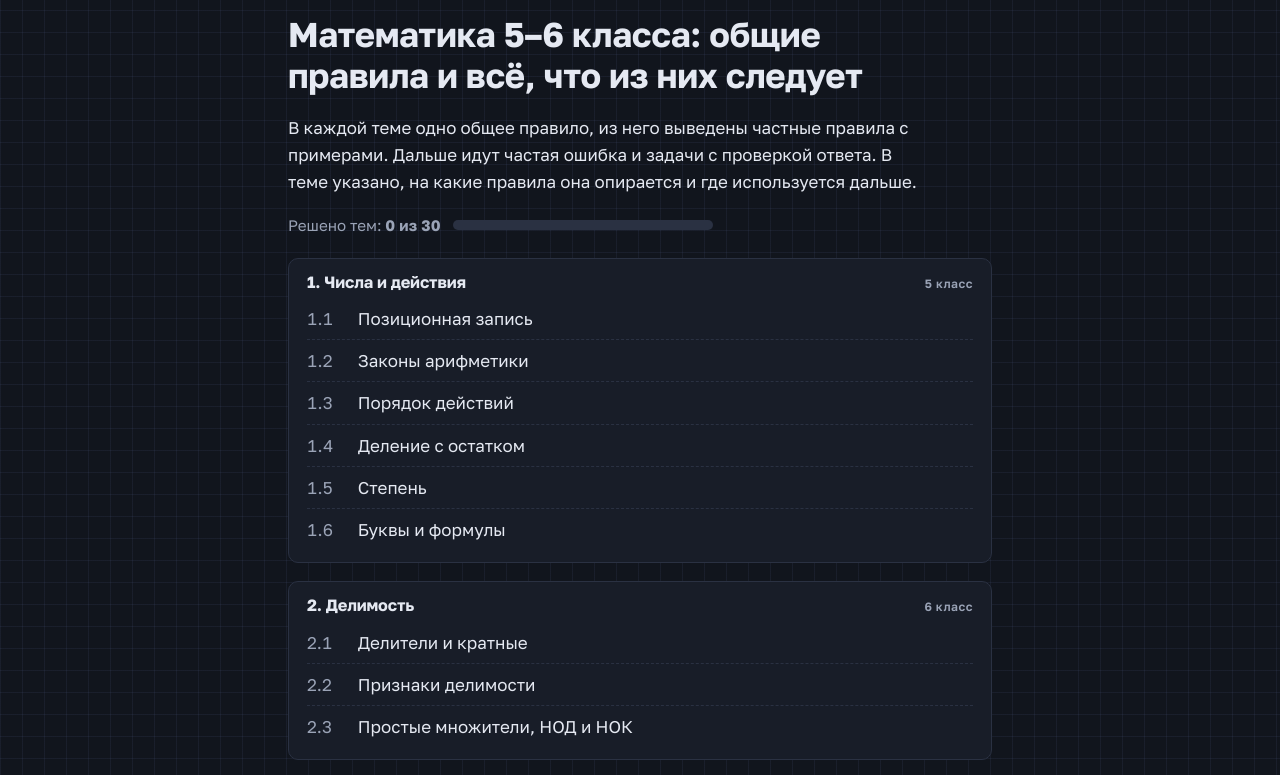
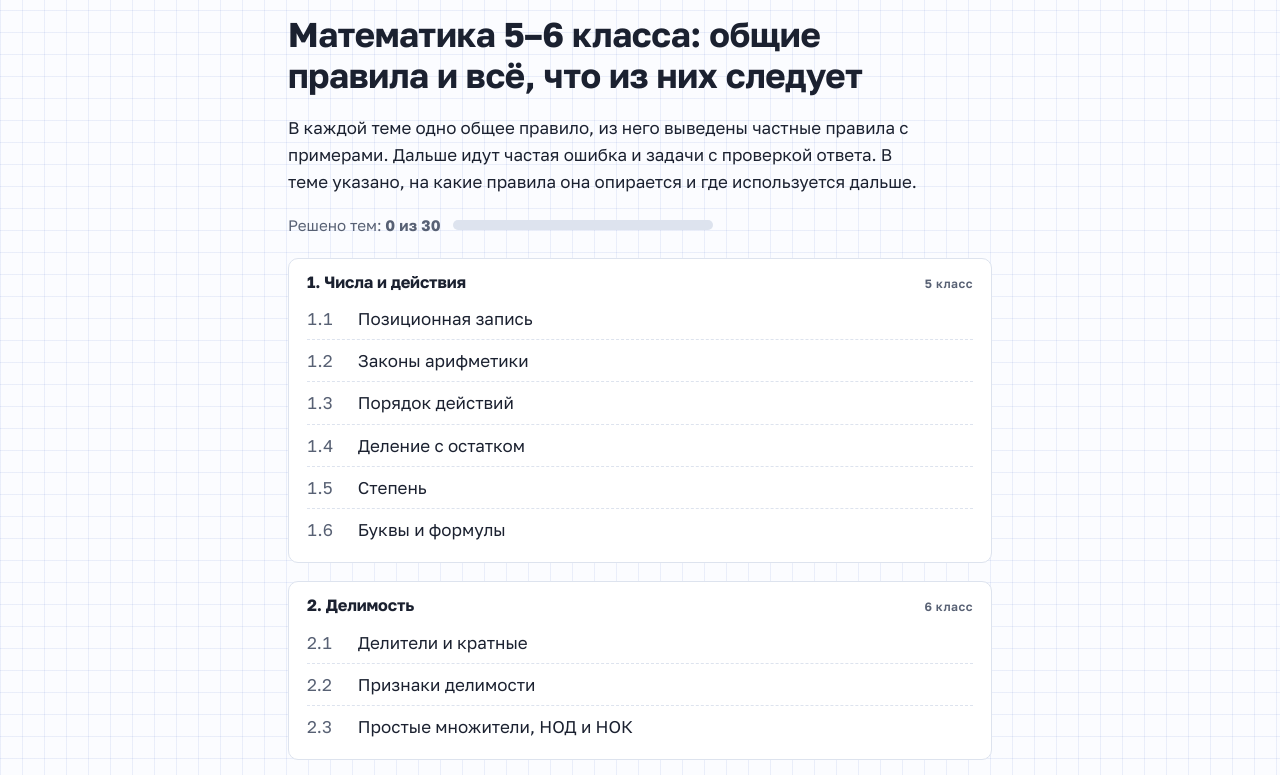
Before and after one commit to fryn3/math-v-kletochku, a plain HTML site: page index.html in a window 1280 px wide. Shown: the part 56-831 px from the top of the page. Drawn offline with Linux system fonts and the dark colour scheme; a web font is replaced by a local one.

Commit message:
Светлая тема при любой системной теме
Убран переход в тёмные цвета по prefers-color-scheme, для элементов
форм задан color-scheme: light.

Co-Authored-By: Claude Opus 5.5 <noreply@anthropic.com>

```diff
--- a/index.html
+++ b/index.html
@@ -28,13 +28,7 @@
   --f-body: "Golos Text", system-ui, -apple-system, "Segoe UI", Roboto, Arial, sans-serif;
   --f-hand: "Caveat", "Segoe Print", "Comic Sans MS", cursive;
   --cell: 22px;
-}
-@media (prefers-color-scheme: dark) {
-  :root:not([data-theme="light"]) {
-    --paper: #11151d; --grid: rgba(130, 155, 225, 0.075); --card: #181d28; --ink: #e5e9f2; --muted: #9aa3b6;
-    --line: #2a3142; --pen: #8ea6ff; --pen-soft: rgba(142, 166, 255, 0.10); --red: #ff8273; --red-soft: rgba(255, 130, 115, 0.09);
-    --green: #63d396; --green-soft: rgba(99, 211, 150, 0.10); --shade: #5d76d8; color-scheme: dark;
-  }
+  color-scheme: light;
 }
 :root[data-theme="dark"] {
   --paper: #11151d; --grid: rgba(130, 155, 225, 0.075); --card: #181d28; --ink: #e5e9f2; --muted: #9aa3b6;
```
